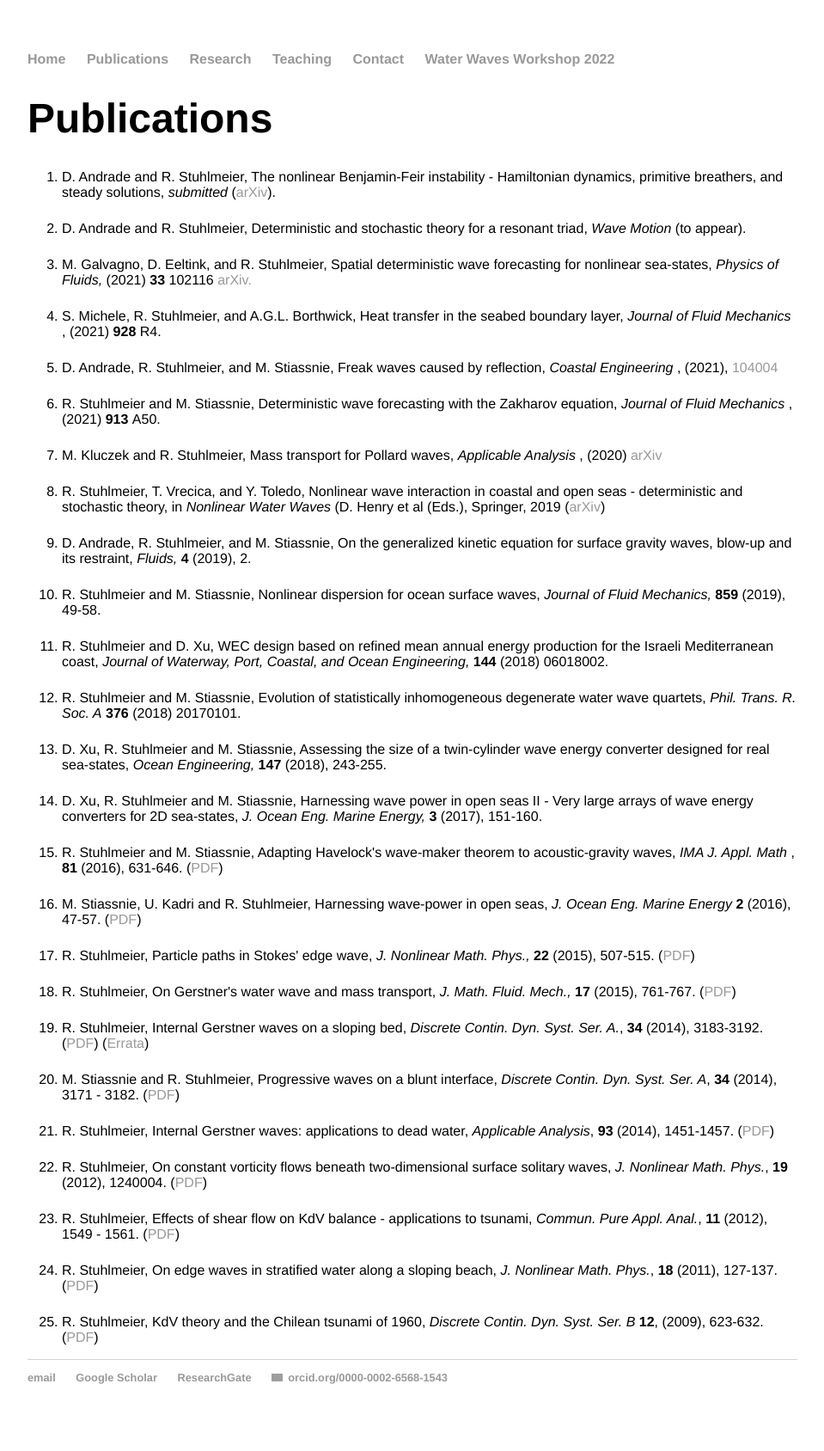
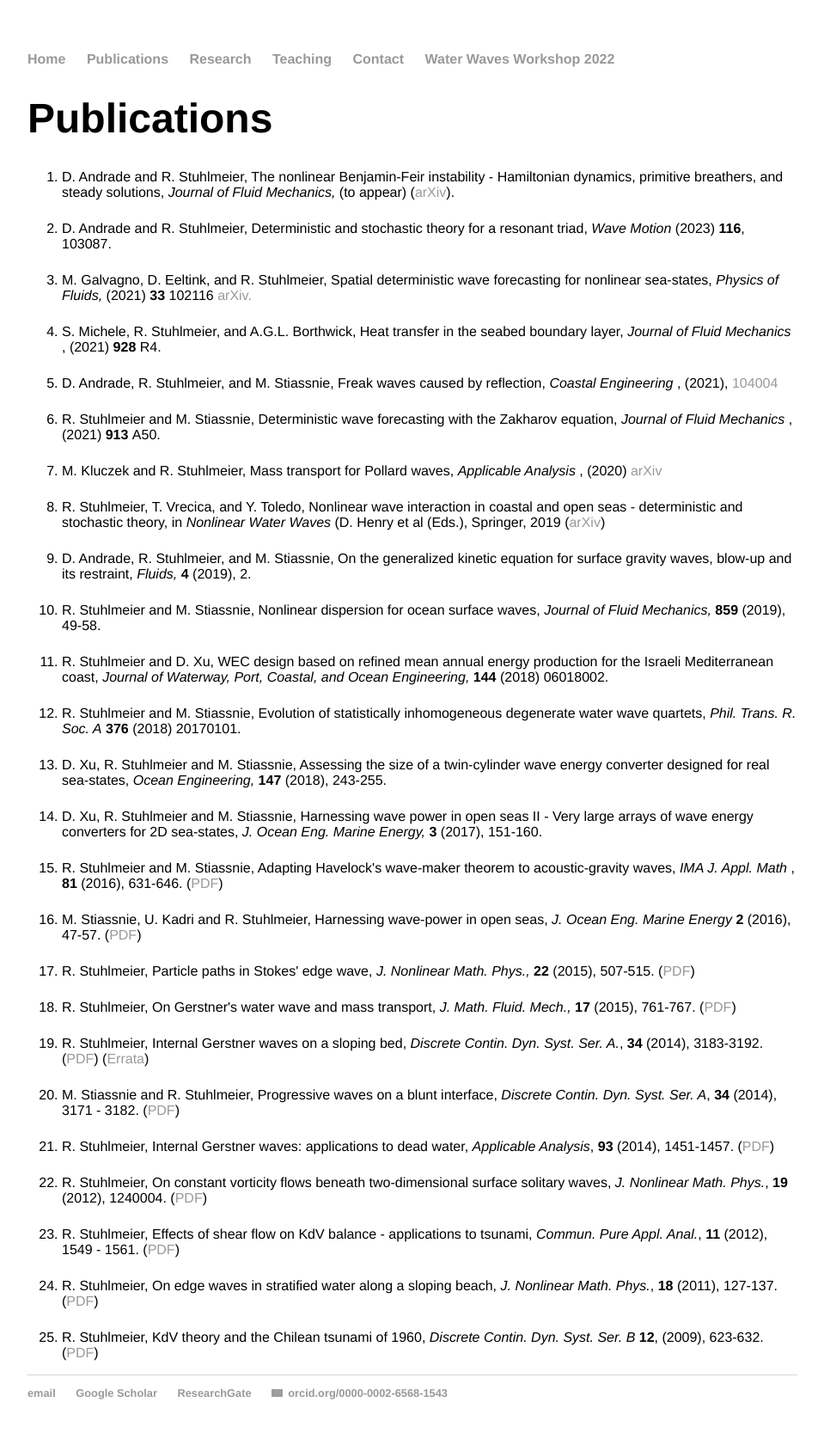
Before and after one commit to rstuhlmeier/rstuhlmeier.github.io, a Jekyll site: the page built from publications/index.html, in a window 1280 px wide. Shown: the whole page at 86% size, without its empty margins (160-1119 px from the left). Built offline with Jekyll 4.4.1, drawn with Linux system fonts in a browser that asks for light colours; grey boxes are pictures that could not be loaded.

Commit message:
Update index.html

```diff
--- a/publications/index.html
+++ b/publications/index.html
@@ -6,9 +6,9 @@
 
 <h1>Publications</h1>
 <ol>
-  <li> D. Andrade and R. Stuhlmeier, The nonlinear Benjamin-Feir instability - Hamiltonian dynamics, primitive breathers, and steady solutions, <em>submitted</em> (<a href="https://arxiv.org/abs/2208.08172">arXiv</a>).</li>
+  <li> D. Andrade and R. Stuhlmeier, The nonlinear Benjamin-Feir instability - Hamiltonian dynamics, primitive breathers, and steady solutions, <em>Journal of Fluid Mechanics,</em> (to appear) (<a href="https://arxiv.org/abs/2208.08172">arXiv</a>).</li>
   <p>
-  <li> D. Andrade and R. Stuhlmeier, Deterministic and stochastic theory for a resonant triad, <em>Wave Motion</em> (to appear).</li>
+  <li> D. Andrade and R. Stuhlmeier, Deterministic and stochastic theory for a resonant triad, <em>Wave Motion</em> (2023) <b>116</b>, 103087.</li>
   <p>
   <li> M. Galvagno, D. Eeltink, and R. Stuhlmeier, Spatial deterministic wave forecasting for nonlinear sea-states, <em> Physics of Fluids,</em> (2021) <b>33</b> 102116  <a href="https://arxiv.org/abs/2108.09237">arXiv.</a></li>
   <p>
```
